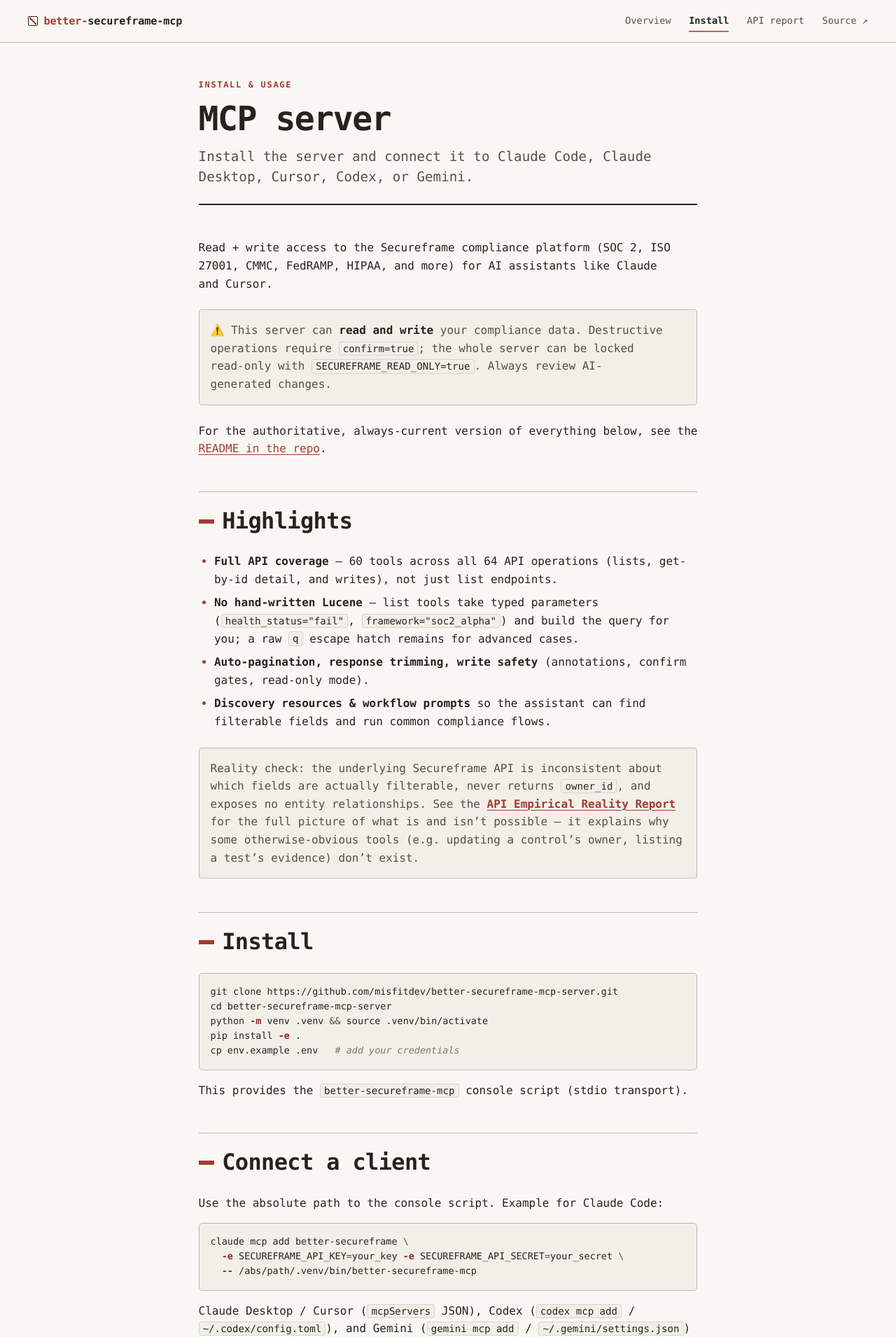
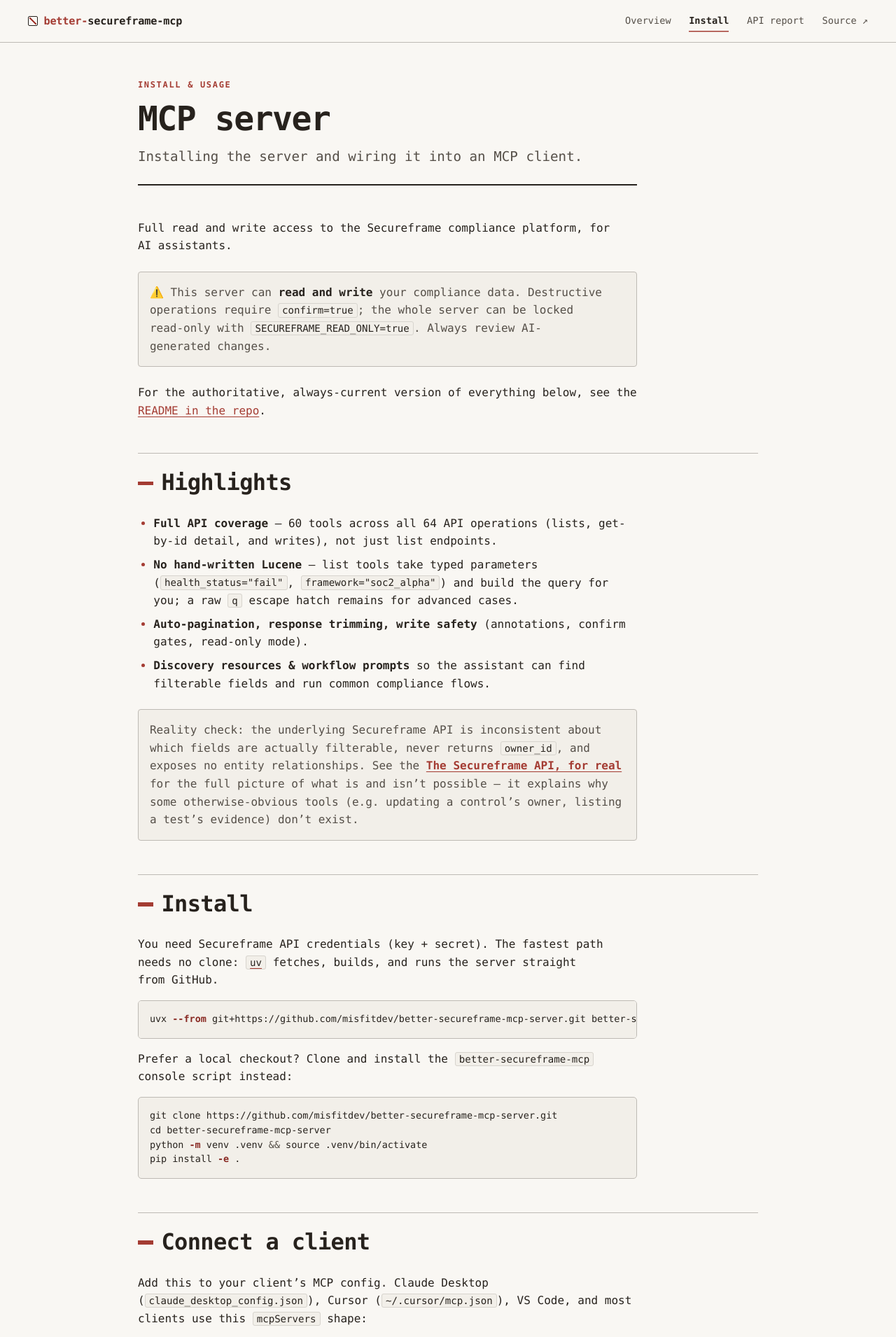
Before and after one commit to misfitdev/better-secureframe-mcp-server, a Jekyll site: the page built from docs/mcp-server.md, in a window 1280 px wide. Shown: the top 1910 px of the page at 70% size. Built offline with Jekyll 4.4.1, drawn with Linux system fonts in a browser that asks for light colours; some web fonts are replaced; some of the changed text lies outside the part shown.

Commit message:
docs: rename API report, no-clone uvx install, standard mcpServers JSON, trim client/framework lists, widen content column

````diff
--- a/docs/_config.yml
+++ b/docs/_config.yml
@@ -1,5 +1,5 @@
 title: Better Secureframe MCP Server
-description: A complete MCP server for Secureframe, plus an empirical reality report of the Secureframe API.
+description: A complete MCP server for Secureframe, plus a field report on what its API actually does.
 url: https://misfitdev.github.io
 baseurl: /better-secureframe-mcp-server
 
--- a/docs/assets/css/main.css
+++ b/docs/assets/css/main.css
@@ -25,7 +25,8 @@
   --font: "Spline Sans Mono", ui-monospace, "SF Mono", "SFMono-Regular", Menlo,
     Consolas, monospace;
 
-  --measure: 74ch;
+  --measure: 74ch;   /* reading line length for body copy */
+  --column: 92ch;    /* content column width; tables and code use it all */
   --rhythm: 1.6;
 
   --s-1: 0.25rem;
@@ -136,7 +137,12 @@
 }
 .rail { display: none; }
 body.has-toc .rail { display: block; }
-.prose { max-width: var(--measure); margin-inline: auto; }
+.prose { max-width: var(--column); margin-inline: auto; }
+/* Text sits at a readable measure; tables and code break out to the full
+   (wider) column so wide tables stop pinching and scrolling sideways. */
+.prose > * { max-width: var(--measure); }
+.prose > .table-wrap,
+.prose > pre { max-width: none; }
 
 @media (min-width: 64rem) {
   /* The content column is centered identically on EVERY page (TOC or not), so
@@ -144,7 +150,7 @@
      right gutter and does not affect where content sits. */
   body.has-toc .wrap {
     display: grid;
-    grid-template-columns: 1fr minmax(0, var(--measure)) 1fr;
+    grid-template-columns: 1fr minmax(0, var(--column)) 1fr;
     column-gap: clamp(1.5rem, 3vw, 3rem);
     align-items: start;
   }
@@ -350,13 +356,13 @@
   text-transform: uppercase;
   color: var(--ink-2);
   background: var(--paper-3);
-  padding: 0.55rem 0.85rem;
+  padding: 0.5rem 0.7rem;
   border-bottom: 2px solid var(--ink);
   white-space: nowrap;
 }
 .prose tbody td {
   vertical-align: top;
-  padding: 0.55rem 0.85rem;
+  padding: 0.5rem 0.7rem;
   border-bottom: 1px solid var(--rule);
   line-height: 1.45;
 }
--- a/docs/mcp-server.md
+++ b/docs/mcp-server.md
@@ -1,11 +1,11 @@
 ---
 title: MCP server
 kicker: Install & usage
-dek: Install the server and connect it to Claude Code, Claude Desktop, Cursor, Codex, or Gemini.
+dek: Installing the server and wiring it into an MCP client.
 ---
 
-Read + write access to the Secureframe compliance platform (SOC 2, ISO 27001,
-CMMC, FedRAMP, HIPAA, and more) for AI assistants like Claude and Cursor.
+Full read and write access to the Secureframe compliance platform, for AI
+assistants.
 
 > ⚠️ This server can **read and write** your compliance data. Destructive
 > operations require `confirm=true`; the whole server can be locked read-only
@@ -29,35 +29,67 @@
 > Reality check: the underlying Secureframe API is inconsistent about which
 > fields are actually filterable, never returns `owner_id`, and exposes no
 > entity relationships. See the
-> **[API Empirical Reality Report](api-reality-report.md)** for the full picture
+> **[The Secureframe API, for real](api-reality-report.md)** for the full picture
 > of what is and isn't possible — it explains why some otherwise-obvious tools
 > (e.g. updating a control's owner, listing a test's evidence) don't exist.
 
 ## Install
+
+You need Secureframe API credentials (key + secret). The fastest path needs no
+clone: [`uv`](https://docs.astral.sh/uv/) fetches, builds, and runs the server
+straight from GitHub.
+
+```bash
+uvx --from git+https://github.com/misfitdev/better-secureframe-mcp-server.git better-secureframe-mcp
+```
+
+Prefer a local checkout? Clone and install the `better-secureframe-mcp` console
+script instead:
 
 ```bash
 git clone https://github.com/misfitdev/better-secureframe-mcp-server.git
 cd better-secureframe-mcp-server
 python -m venv .venv && source .venv/bin/activate
 pip install -e .
-cp env.example .env   # add your credentials
 ```
-
-This provides the `better-secureframe-mcp` console script (stdio transport).
 
 ## Connect a client
 
-Use the absolute path to the console script. Example for Claude Code:
+Add this to your client's MCP config. Claude Desktop
+(`claude_desktop_config.json`), Cursor (`~/.cursor/mcp.json`), VS Code, and most
+clients use this `mcpServers` shape:
+
+```json
+{
+  "mcpServers": {
+    "better-secureframe": {
+      "command": "uvx",
+      "args": [
+        "--from",
+        "git+https://github.com/misfitdev/better-secureframe-mcp-server.git",
+        "better-secureframe-mcp"
+      ],
+      "env": {
+        "SECUREFRAME_API_KEY": "your_key",
+        "SECUREFRAME_API_SECRET": "your_secret"
+      }
+    }
+  }
+}
+```
+
+Claude Code, one command:
 
 ```bash
 claude mcp add better-secureframe \
   -e SECUREFRAME_API_KEY=your_key -e SECUREFRAME_API_SECRET=your_secret \
-  -- /abs/path/.venv/bin/better-secureframe-mcp
+  -- uvx --from git+https://github.com/misfitdev/better-secureframe-mcp-server.git better-secureframe-mcp
 ```
 
-Claude Desktop / Cursor (`mcpServers` JSON), Codex (`codex mcp add` /
-`~/.codex/config.toml`), and Gemini (`gemini mcp add` / `~/.gemini/settings.json`)
-are equivalent — see the README for each.
+Codex (`~/.codex/config.toml`) and Gemini (`~/.gemini/settings.json`) take the
+same `command` / `args` / `env` in their own format. Installed from a clone
+instead of `uvx`? Set `command` to the absolute path of
+`.venv/bin/better-secureframe-mcp` and drop the `args`.
 
 ### Environment variables
 
````
Also changed, not shown: other parts of docs/mcp-server.md (+1 -2 lines), docs/api-reality-report.md (+1 -1 lines), docs/index.md (+6 -6 lines), README.md.
